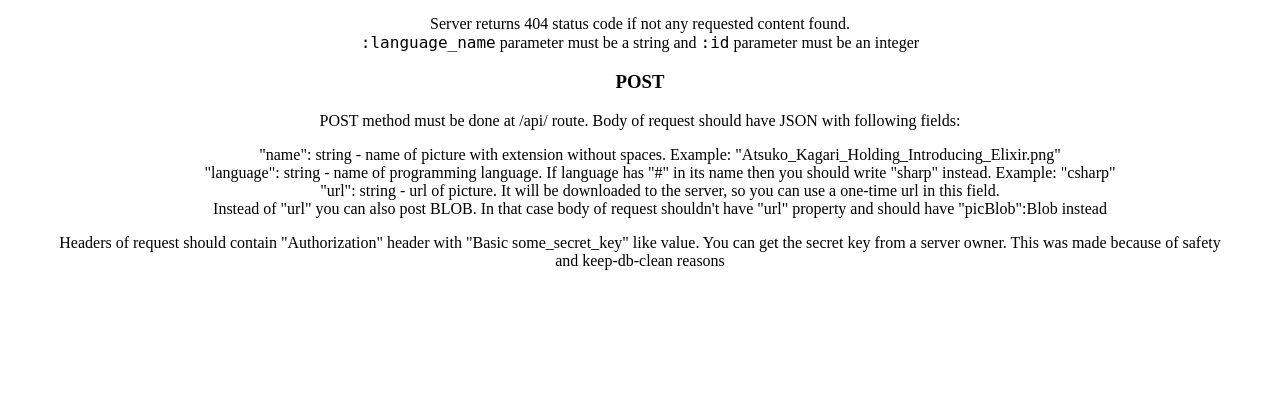
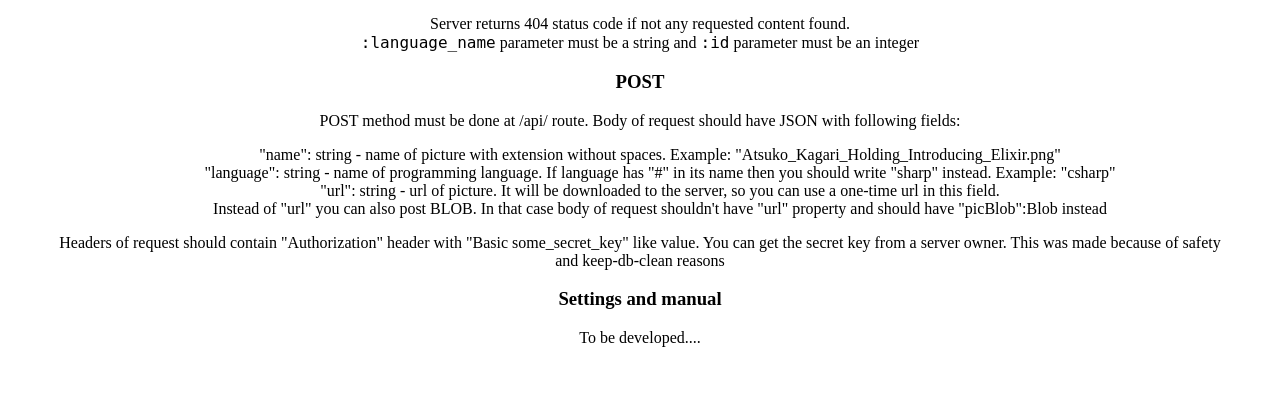
Before and after one commit to lokot0k/anime-girls-holding-programming-books-RESTapi, a Node server app: page / in a window 1280 px wide. Shown: the part 574-979 px from the top of the page. Before the commit the page ends 844 px from the top, so only its background shows below. Run offline with Node 20, Linux system fonts and the light colour scheme; style sheets or scripts are compiled from the project's sources; some web fonts are replaced.

Commit message:
added more info about

```diff
--- a/views/index.ejs
+++ b/views/index.ejs
@@ -64,5 +64,7 @@
     a server owner.
     This was made because of safety and keep-db-clean reasons
 </p>
+<h3> Settings and manual</h3>
+To be developed....
 </body>
 </html>
```
Also changed, not shown: README.md.
